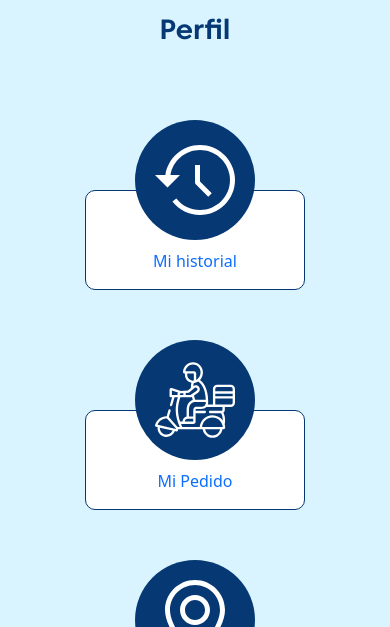
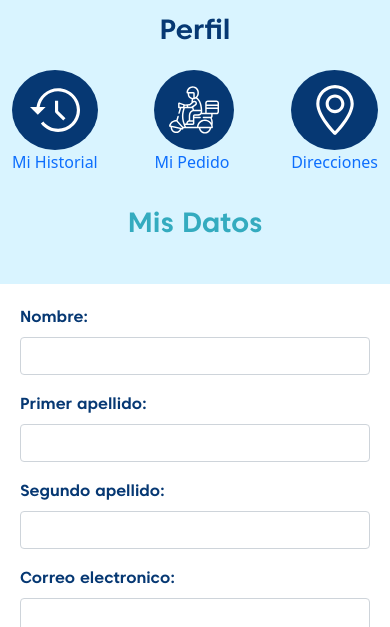
Before and after one commit to devRanfery/vestoj-client, a plain HTML site: page profile.html in a window 390 px wide. Shown: the part 81-708 px from the top of the page. Drawn offline with nearby package versions, Linux system fonts and the light colour scheme.

Commit message:
AddNavProfileResponsive

```diff
--- a/css/styles.css
+++ b/css/styles.css
@@ -406,6 +406,10 @@ body {
 }
 /* ------------------------------------------------------------------------------- */
 /* Phofile */
+#nav-two-responsive {
+  display: none;
+}
+
 .textDecorationNone {
   text-decoration: none;
 }
@@ -428,11 +432,34 @@ body {
   display: flex;
   justify-content: center;
   align-items: center;
-  padding: 20px;
+  padding: 15px;
   border-radius: 50%;
   background-color: rgb(6, 56, 115);
   position: relative;
   top: 50px;
+}
+
+.circleCardResponsive {
+  display: flex;
+  justify-content: center;
+  align-items: center;
+  padding: 15px;
+  border-radius: 50%;
+  background-color: rgb(6, 56, 115);
+}
+
+.navegacion {
+  display: flex;
+  justify-content: space-between;
+  align-items: center;
+  list-style: none;
+
+  padding: 0px;
+}
+
+.nav-direct {
+  text-align: center;
+  text-decoration: none;
 }
 
 /* START MEDIAS QUERYS */
@@ -471,6 +498,15 @@ body {
   .priceShoppingOrder {
     flex-direction: column;
   }
+
+  /* Profile */
+  #nav-two {
+    display: none;
+  }
+
+  #nav-two-responsive {
+    display: block;
+  }
 }
 
 @media only screen and (max-width: 992px) {
--- a/profile.html
+++ b/profile.html
@@ -160,40 +160,44 @@
     </div>
 
     <!-- CardNav -->
-    <div class="container">
+    <div class="container" id="nav-two">
       <div class="row">
-        <div class="col-lg-4" style="text-align: center">
+        <div class="col-xs-3 col-sm-6 col-md-4 col-lg-4" style="text-align: center">
           <a class="textDecorationNone" href="#">
             <div class="centerCard">
               <div class="circleCard">
                 <img src="image/history.svg" width="80px" height="80px" alt="" />
               </div>
               <div class="card-nav">
-                <p>Mi historial</p>
+                <p class="fontCarosBold text-black" style="font-size: 25px">
+                  Mi historial
+                </p>
               </div>
             </div>
           </a>
         </div>
-        <div class="col-lg-4" style="text-align: center">
+        <div class="col-xs-3 col-sm-6 col-md-4 col-lg-4" style="text-align: center">
           <a class="textDecorationNone" href="#">
             <div class="centerCard">
               <div class="circleCard">
                 <img src="image/delivery-man.svg" width="80px" height="80px" alt="" />
               </div>
               <div class="card-nav">
-                <p>Mi Pedido</p>
+                <p class="fontCarosBold text-black" style="font-size: 25px">Mi Pedido</p>
               </div>
             </div>
           </a>
         </div>
-        <div class="col-lg-4" style="text-align: center">
+        <div class="col-xs-6 col-sm-6 col-md-4 col-lg-4" style="text-align: center">
           <a class="textDecorationNone" href="#">
             <div class="centerCard">
               <div class="circleCard">
                 <img src="image/placeholder.svg" width="80px" height="80px" alt="" />
               </div>
               <div class="card-nav">
-                <p>Mi historial</p>
+                <p class="fontCarosBold text-black" style="font-size: 25px">
+                  Direcciones
+                </p>
               </div>
             </div>
           </a>
@@ -202,6 +206,34 @@
       <br />
     </div>
     <!-- End CardNav -->
+
+    <!-- NAVBAR  -->
+    <div class="container" id="nav-two-responsive">
+      <div class="row">
+        <div class="col-lg-12">
+          <ul class="navegacion">
+            <li class="nav-item">
+              <div class="circleCardResponsive">
+                <img src="image/history.svg" width="50px" height="50px" alt="" />
+              </div>
+              <a class="nav-direct" href="#">Mi Historial</a>
+            </li>
+            <li class="nav-item">
+              <div class="circleCardResponsive">
+                <img src="image/delivery-man.svg" width="50px" height="50px" alt="" />
+              </div>
+              <a class="nav-direct" href="#">Mi Pedido</a>
+            </li>
+            <li class="nav-item">
+              <div class="circleCardResponsive">
+                <img src="image/placeholder.svg" width="50px" height="50px" alt="" />
+              </div>
+              <a class="nav-direct" href="#">Direcciones</a>
+            </li>
+          </ul>
+        </div>
+      </div>
+    </div>
 
     <!-- My Phofile -->
     <div class="container">
```
